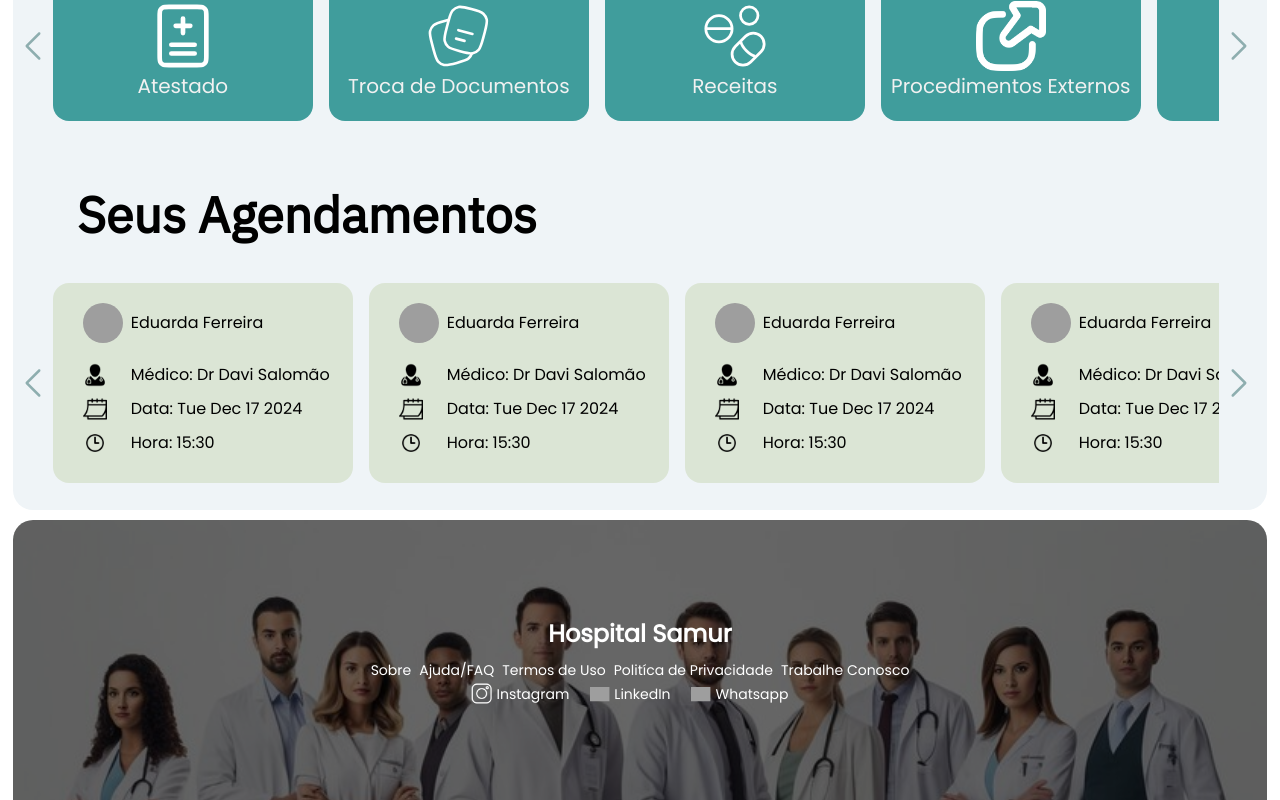
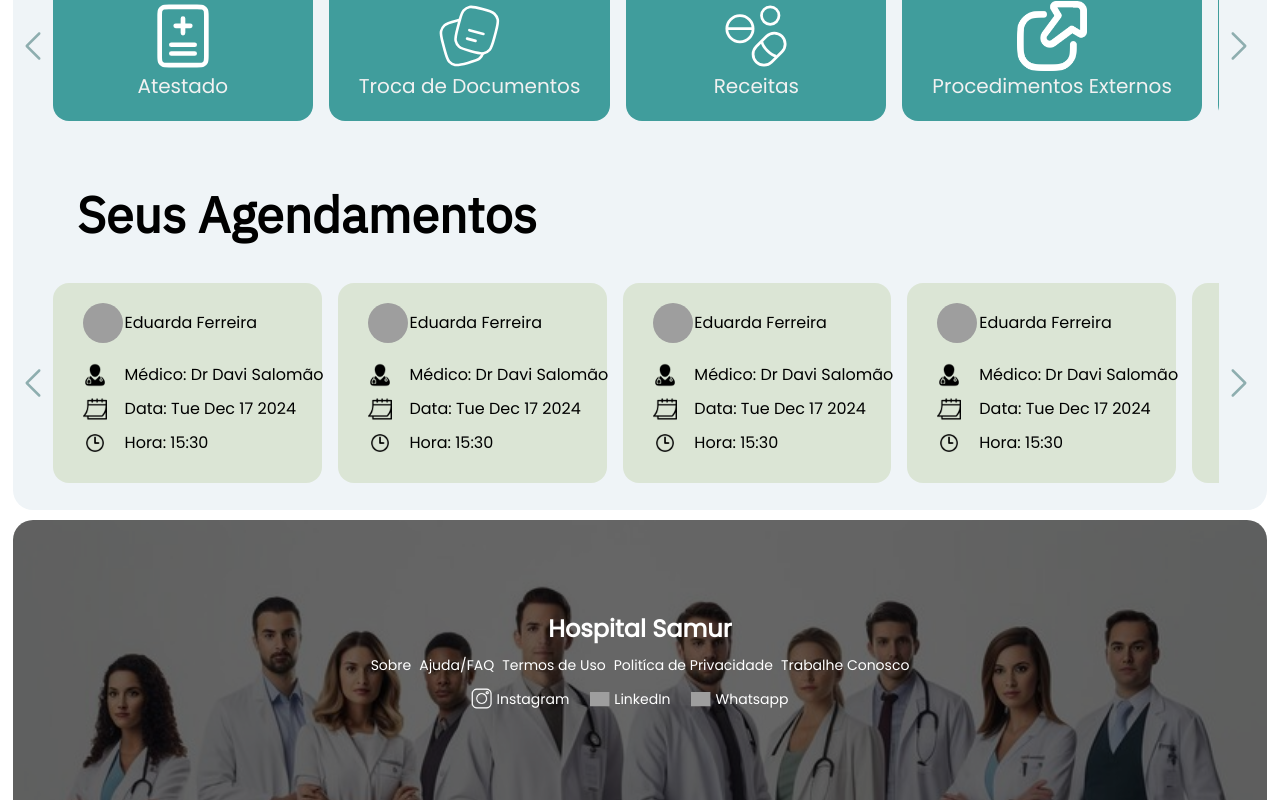
Before and after one commit to HericVirgilio/samur-portal-paciente, a Next.js app: page /home in a window 1280 px wide. Shown: the part 783-1583 px from the top of the page. Built offline with nearby package versions, Linux system fonts and the light colour scheme; grey boxes are pictures that could not be loaded.

Commit message:
corrigindo css

```diff
--- a/src/components/footer/index.tsx
+++ b/src/components/footer/index.tsx
@@ -1,9 +1,9 @@
 import "./style.css";
 import Image from "next/image";
 import Link from "next/link";
-import { menuHamburguerData } from "@/data/menu-hamburguer.data";
 import { useRouter } from "next/navigation";
 import { MidiasSocaisData } from "@/data/midias-sociais.data";
+
 export default function Footer() {
   const router = useRouter();
 
@@ -25,7 +25,7 @@ export default function Footer() {
         <div style={{ marginTop: "3px" }}>
           <ul className="MidiasSociais">
             {MidiasSocaisData.map((objeto) => (
-              <div key={objeto.key} className="ImagensMidias">
+              <Link href={objeto.link} key={objeto.key} className="ImagensMidias" target="_blank" rel="follow">
                 <Image
                   src={objeto.img}
                   alt={objeto.titulo}
@@ -35,7 +35,7 @@ export default function Footer() {
                 <span style={{ fontSize: "14px", fontWeight: "200" }}>
                   {objeto.titulo}
                 </span>
-              </div>
+              </Link>
             ))}
           </ul>
         </div>
--- a/src/components/footer/style.css
+++ b/src/components/footer/style.css
@@ -37,6 +37,7 @@
   align-items: center;
   gap: 5px;
   margin-right: 20px;
+  margin-top: 10px;
 }
 .ContainerSamur span {
   color: white;
--- a/src/components/proximo-evento/style.css
+++ b/src/components/proximo-evento/style.css
@@ -42,8 +42,8 @@ section {
 }
 
 .item-section {
-  width: 300px;
-  height: 200px;
+  min-width: 260px;
+  min-height: 200px;
   border-radius: 1rem;
   /*background-color: #DAE4D4;*/
   background-color: #dbe5d5;
--- a/src/components/slider-option/style.css
+++ b/src/components/slider-option/style.css
@@ -38,7 +38,7 @@ section {
   display: none;
 }
 .item-section-option {
-  width: 260px;
+  min-width: 260px;
   height: 150px;
   border-radius: 1rem;
   cursor: pointer;
```
